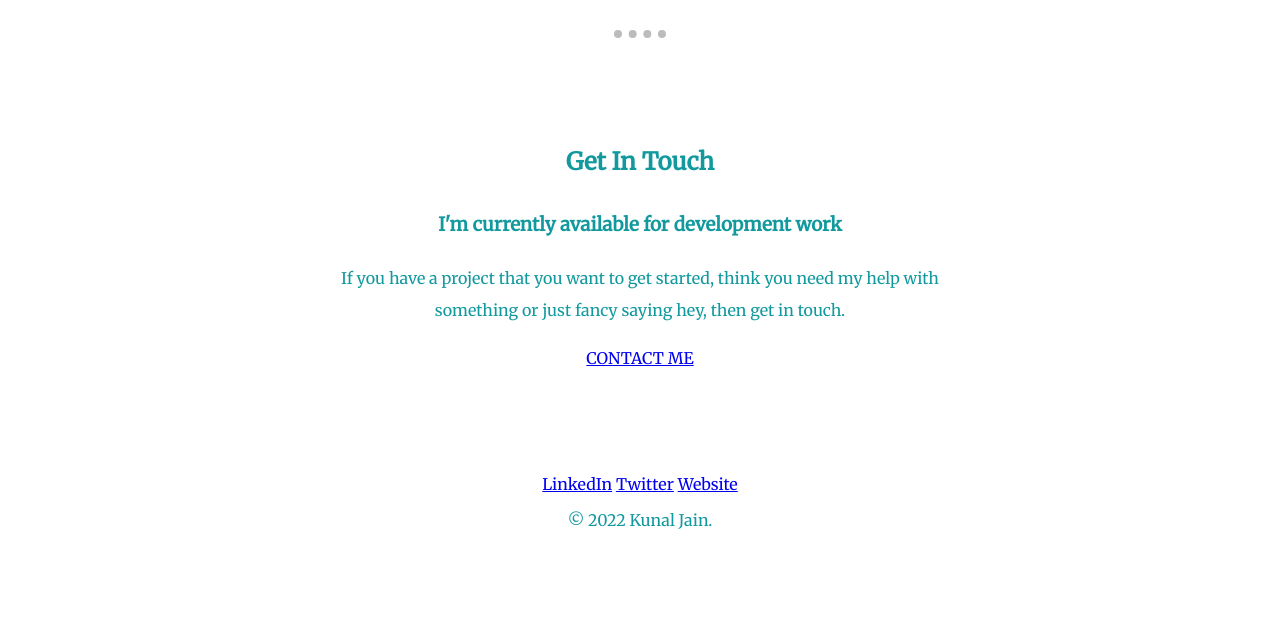
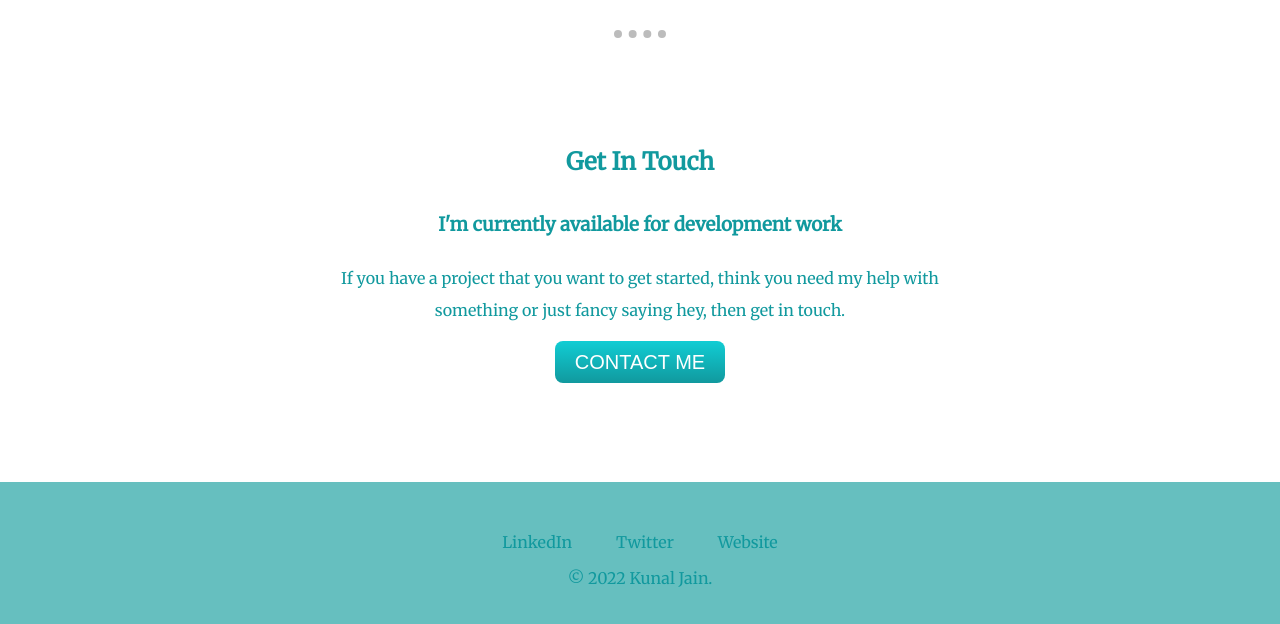
Before and after one commit to Kuna1jain/My-site-2, a plain HTML site: page index.html in a window 1280 px wide. Shown: the part 1852-2476 px from the top of the page. Before the commit the page ends 2398 px from the top, so only its background shows below. Drawn offline with Linux system fonts and the light colour scheme.

Commit message:
Update style.css

```diff
--- a/css/style.css
+++ b/css/style.css
@@ -79,3 +79,23 @@ hr{
     line-height: 2;
 
 }
+
+a {
+    color: #11999E;
+    margin: 10px 20px;
+    text-decoration: none;
+}
+.btn{
+    background: -webkit-linear-gradient(top, #11CDD4, #11999E);
+    border-radius: 8px;
+    color: #FFFFFF;
+    font-family: arial;
+    font-size: 20px;
+    font-weight: 100;
+    padding: 10px 20px 10px 20px;
+    text-decoration: none;
+}
+.bottom-container {
+    background-color: #66BFBF;
+    padding: 50px 0 20px;
+}
```
